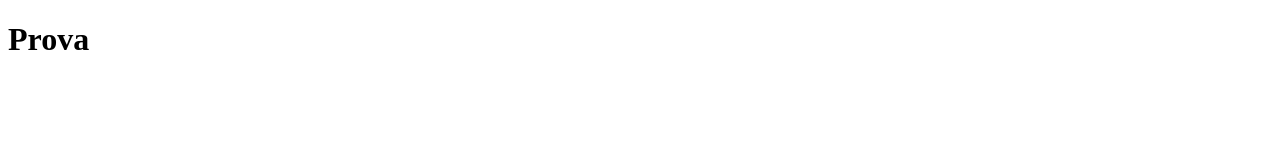
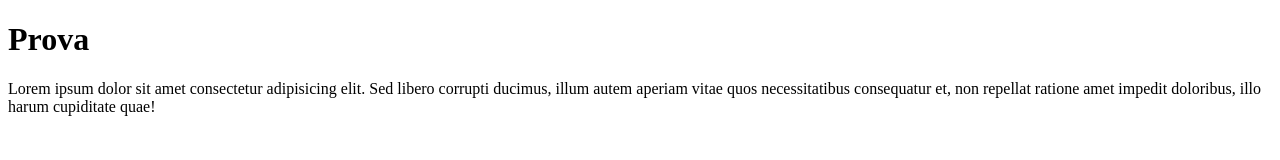
Before and after one commit to Onda-dev/htmlcss-hello, a plain HTML site: page index.html in a window 1280 px wide. Drawn offline with Linux system fonts and the light colour scheme.

Commit message:
Aggiunto lorem ipsum

```diff
--- a/index.html
+++ b/index.html
@@ -8,5 +8,6 @@
 </head>
 <body>
     <header><h1>Prova</h1></header>
+    <p>Lorem ipsum dolor sit amet consectetur adipisicing elit. Sed libero corrupti ducimus, illum autem aperiam vitae quos necessitatibus consequatur et, non repellat ratione amet impedit doloribus, illo harum cupiditate quae!</p>
 </body>
 </html>
```
